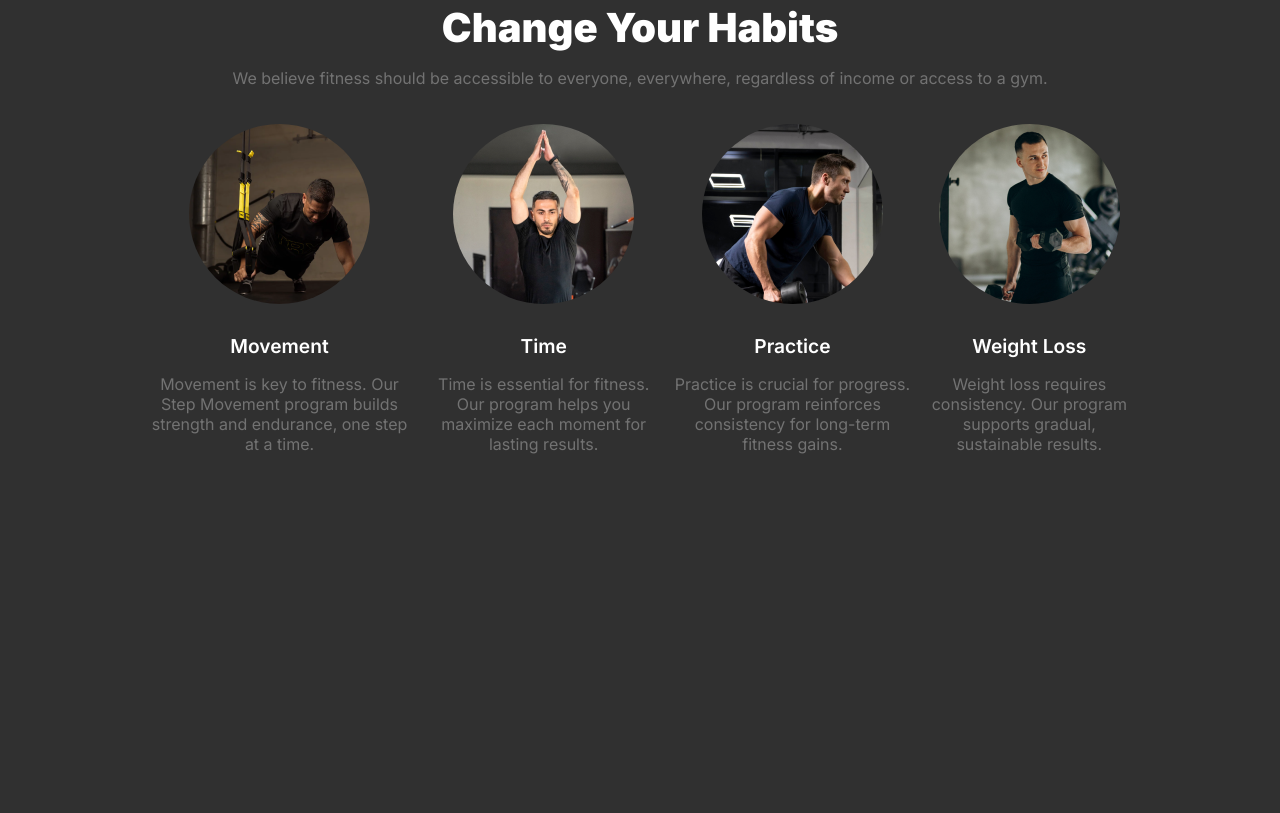
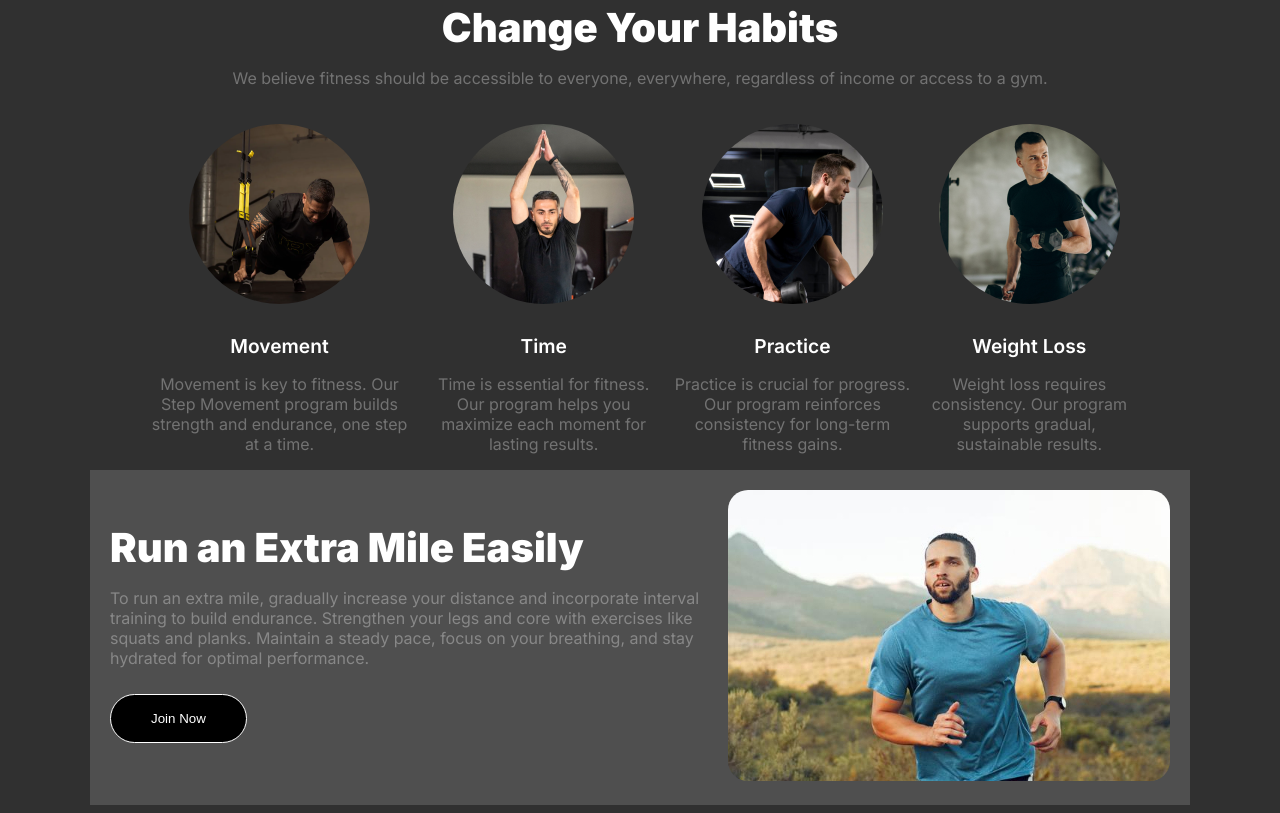
Before and after one commit to King-coder940/Assignment-102, a plain HTML site: page index.html in a window 1280 px wide. Shown: the part 704-1517 px from the top of the page. Before the commit the page ends 1182 px from the top, so only its background shows below. Drawn offline with Linux system fonts and the light colour scheme; a web font is replaced by a local one.

Commit message:
run done

```diff
--- a/index.html
+++ b/index.html
@@ -101,6 +101,21 @@
 
             </div>
         </section>
+        <section class="run">
+            <div class="run-container">
+                <div class="run-content">
+                    <h1 class="section-title">Run an Extra Mile Easily</h1>
+                    <p class="section-description">To run an extra mile, gradually increase your distance and incorporate interval training to build endurance. Strengthen your legs and core with exercises like squats and planks. Maintain a steady pace, focus on your breathing, and stay hydrated for optimal performance.</p>
+                    <button class="btn-1">Join Now</button>
+
+                </div>
+                <div class="run-img-container">
+                    <img src="./assets/run.jpg" alt="" class="run-img">
+
+                </div>
+            </div>
+
+        </section>
 
     </main>
     <footer>
--- a/styles/style.css
+++ b/styles/style.css
@@ -304,6 +304,27 @@ body{
     text-align: center;
     margin-top: 20px;
 }
+/* run section */
+.run{
+    max-width: 1060px;
+    background-color: rgba(255, 255, 255, 15%);
+    margin: 0 auto;
+    padding: 20px;
+
+}
+
+.run-img{
+    width: 100%;
+    border-radius: 20px;
+    object-fit: none;
+    object-position: 68% 26%;
+
+}
+.run-container{
+    display: flex;
+    justify-content: space-around;
+    gap: 20px;
+}
 
 
 
@@ -311,7 +332,9 @@ body{
 
 
 
- @media screen and (max-width:480px) {
+
+
+ @media screen and (max-width:576px) {
     /* banner section mobile responsiveness */
 
     #bar{
```
